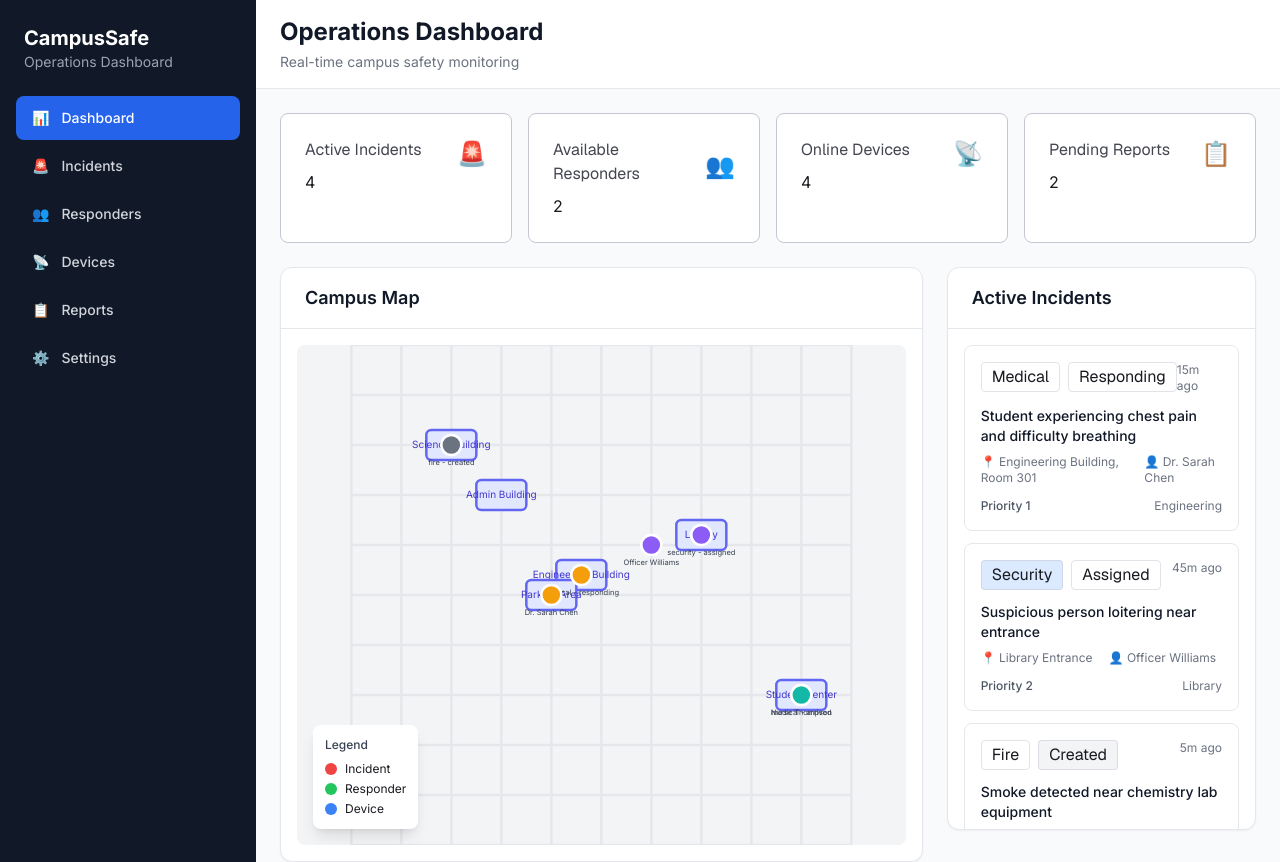
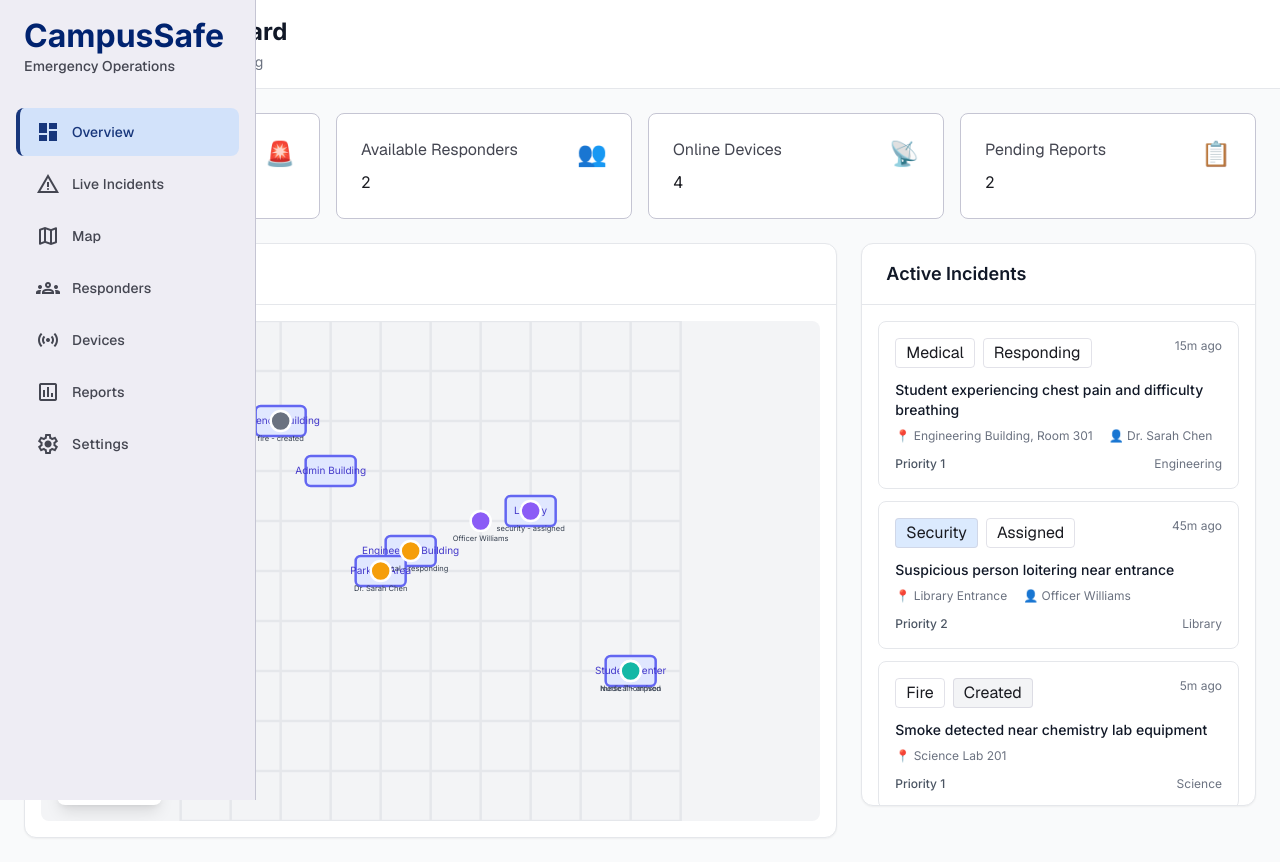
Before and after one commit to kalchan12/campussafe, a Next.js app in the folder apps/dashboard/: page /dashboard in a window 1280 px wide. Shown: the top 862 px of the page. Built offline with nearby package versions, Linux system fonts and the light colour scheme.

Commit message:
feat(dashboard): implement Stitch EOC layout and navigation

```diff
--- a/apps/dashboard/components/layout/sidebar.tsx
+++ b/apps/dashboard/components/layout/sidebar.tsx
@@ -5,39 +5,49 @@ import { usePathname } from 'next/navigation';
 import { cn } from '@/lib/utils';
 
 const navigation = [
-  { name: 'Dashboard', href: '/dashboard', icon: '📊' },
-  { name: 'Incidents', href: '/dashboard/incidents', icon: '🚨' },
-  { name: 'Responders', href: '/dashboard/responders', icon: '👥' },
-  { name: 'Devices', href: '/dashboard/devices', icon: '📡' },
-  { name: 'Reports', href: '/dashboard/reports', icon: '📋' },
-  { name: 'Settings', href: '/dashboard/settings', icon: '⚙️' },
+  { name: 'Overview', href: '/dashboard', icon: 'dashboard' },
+  { name: 'Live Incidents', href: '/dashboard/incidents', icon: 'warning' },
+  { name: 'Map', href: '/dashboard/map', icon: 'map' },
+  { name: 'Responders', href: '/dashboard/responders', icon: 'groups' },
+  { name: 'Devices', href: '/dashboard/devices', icon: 'sensors' },
+  { name: 'Reports', href: '/dashboard/reports', icon: 'assessment' },
+  { name: 'Settings', href: '/dashboard/settings', icon: 'settings' },
 ];
 
 export function Sidebar() {
   const pathname = usePathname();
 
   return (
-    <aside className="w-64 bg-gray-900 text-white min-h-screen">
-      <div className="p-6">
-        <h1 className="text-xl font-bold">CampusSafe</h1>
-        <p className="text-sm text-gray-400">Operations Dashboard</p>
+    <aside className="w-64 bg-surface-container h-screen flex flex-col fixed left-0 top-0 py-gutter border-r border-outline-variant z-40">
+      <div className="px-6 mb-8">
+        <h1 className="font-headline-lg text-headline-lg font-bold text-primary">CampusSafe</h1>
+        <p className="font-label-md text-label-md text-on-surface-variant">Emergency Operations</p>
       </div>
-      <nav className="px-4">
+      <nav className="flex-1 overflow-y-auto px-4 space-y-1">
         {navigation.map((item) => {
-          const isActive = pathname === item.href || pathname.startsWith(item.href + '/');
+          const isActive = pathname === item.href ||
+            (item.href !== '/dashboard' && pathname.startsWith(item.href + '/'));
+          const isExactDashboard = item.href === '/dashboard' && pathname === '/dashboard';
+          const active = isActive || isExactDashboard;
+
           return (
             <Link
               key={item.name}
               href={item.href}
               className={cn(
-                'flex items-center gap-3 px-4 py-3 rounded-lg mb-1 text-sm font-medium transition-colors',
-                isActive
-                  ? 'bg-blue-600 text-white'
-                  : 'text-gray-300 hover:bg-gray-800'
+                'flex items-center gap-3 px-4 py-3 rounded-lg transition-all duration-200 border-l-4',
+                active
+                  ? 'bg-secondary-container border-primary text-primary font-bold opacity-90'
+                  : 'border-transparent text-on-surface-variant hover:bg-surface-variant'
               )}
             >
-              <span>{item.icon}</span>
-              <span>{item.name}</span>
+              <span
+                className="material-symbols-outlined"
+                style={active ? { fontVariationSettings: "'FILL' 1" } : undefined}
+              >
+                {item.icon}
+              </span>
+              <span className="font-label-md text-label-md">{item.name}</span>
             </Link>
           );
         })}
--- a/apps/dashboard/components/layout/top-nav.tsx
+++ b/apps/dashboard/components/layout/top-nav.tsx
@@ -1,26 +1,39 @@
 'use client';
 
 interface TopNavProps {
-  title: string;
+  title?: string;
+  showSearch?: boolean;
+  searchPlaceholder?: string;
+  onSearch?: (query: string) => void;
   actions?: React.ReactNode;
 }
 
-export function TopNav({ title, actions }: TopNavProps) {
+export function TopNav({ title = 'CampusSafe EOC', showSearch = false, searchPlaceholder = 'Search...', onSearch, actions }: TopNavProps) {
   return (
-    <header className="bg-white border-b border-gray-200 px-6 py-4">
-      <div className="flex items-center justify-between">
-        <div>
-          <h1 className="text-2xl font-bold text-gray-900">{title}</h1>
-        </div>
-        <div className="flex items-center gap-4">
-          {actions}
-          <div className="flex items-center gap-3">
-            <div className="w-8 h-8 bg-blue-100 rounded-full flex items-center justify-center">
-              <span className="text-sm font-medium text-blue-600">OP</span>
-            </div>
-            <span className="text-sm font-medium text-gray-700">Operator</span>
+    <header className="bg-surface sticky top-0 z-50 border-b border-outline-variant flex justify-between items-center px-margin-desktop py-4 h-20 shadow-[0_4px_12px_rgba(0,0,0,0.05)]">
+      <div className="flex items-center">
+        <h2 className="font-headline-lg text-headline-lg font-bold text-primary">{title}</h2>
+      </div>
+      <div className="flex items-center gap-4">
+        {showSearch && (
+          <div className="relative">
+            <span className="material-symbols-outlined absolute left-3 top-1/2 -translate-y-1/2 text-outline text-lg pointer-events-none">search</span>
+            <input
+              type="text"
+              placeholder={searchPlaceholder}
+              onChange={(e) => onSearch?.(e.target.value)}
+              className="pl-10 pr-4 py-2 border border-outline-variant rounded bg-surface-container-lowest text-on-surface placeholder:text-outline focus:outline-none focus:border-primary focus:ring-1 focus:ring-primary transition-colors font-label-md text-label-md w-64"
+            />
           </div>
-        </div>
+        )}
+        {actions}
+        <button className="relative p-2 text-on-surface-variant hover:text-primary transition-colors hover:scale-95 duration-150 rounded-full hover:bg-surface-variant">
+          <span className="material-symbols-outlined">notifications</span>
+          <span className="absolute top-1.5 right-1.5 w-2 h-2 bg-error rounded-full" />
+        </button>
+        <button className="p-2 text-on-surface-variant hover:text-primary transition-colors hover:scale-95 duration-150 rounded-full hover:bg-surface-variant">
+          <span className="material-symbols-outlined">account_circle</span>
+        </button>
       </div>
     </header>
   );
```
